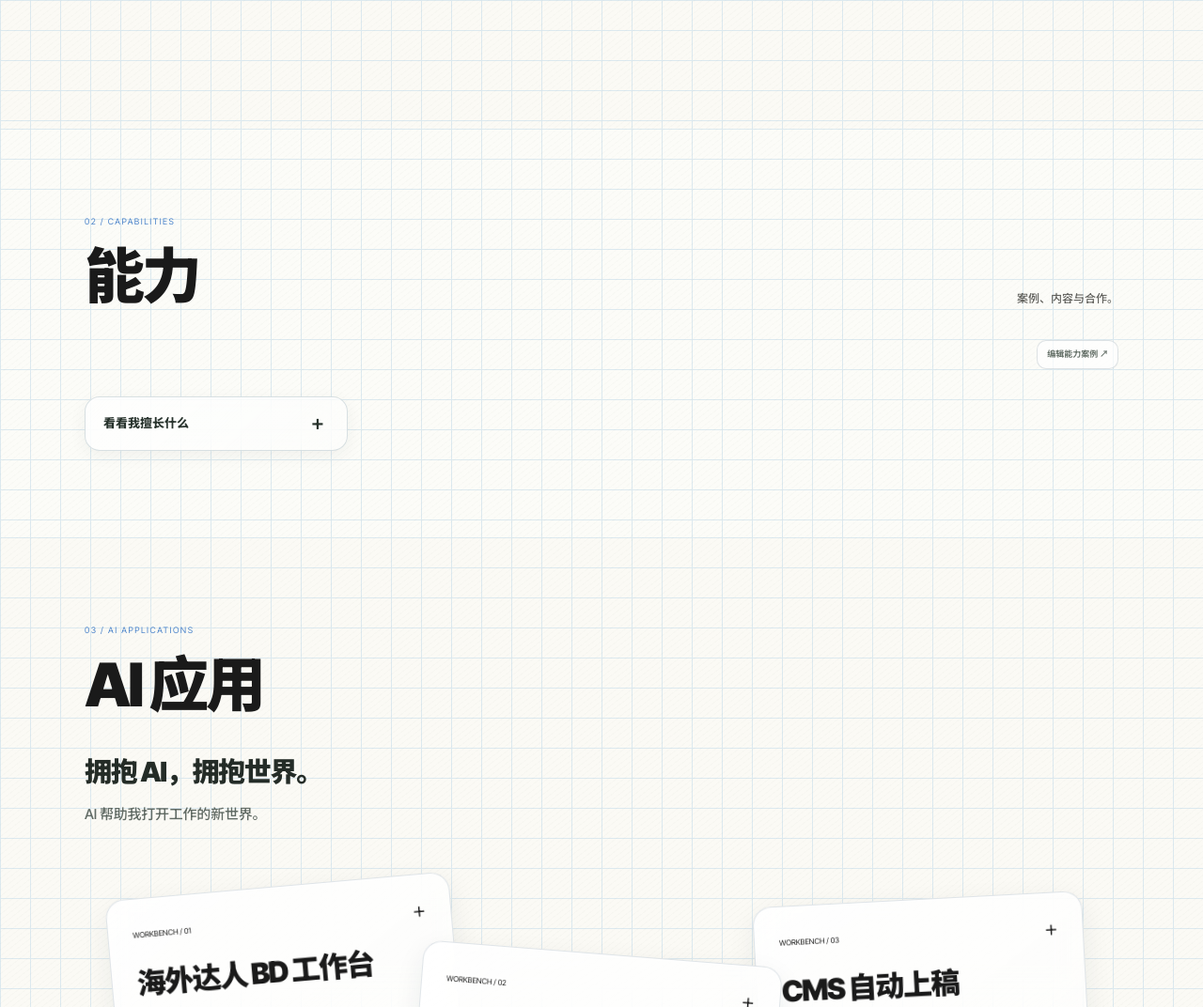
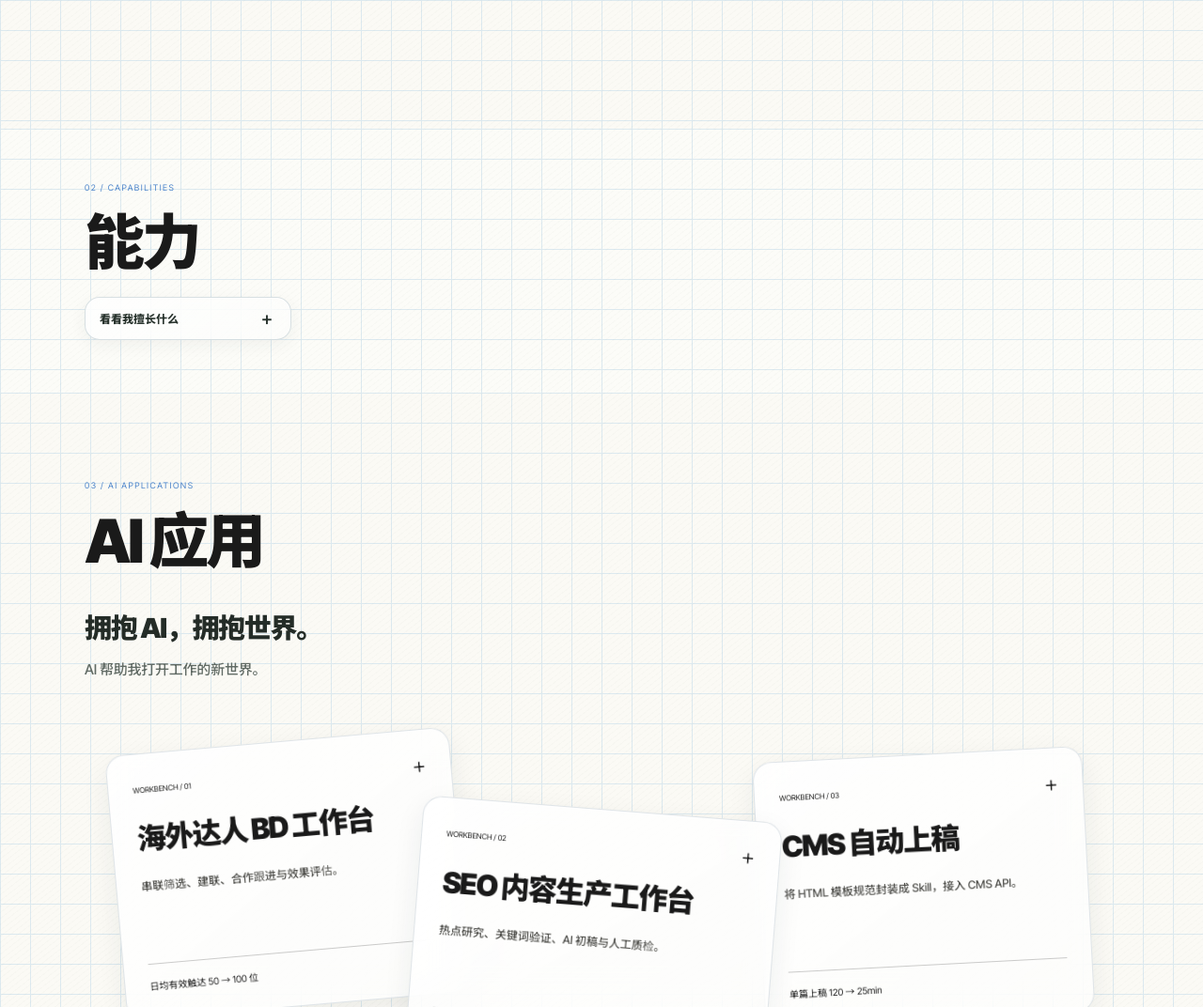
Before and after one commit to yewei448-dotcom/elva-portfolio, a plain HTML site: page dist/index.html in a window 1280 px wide. Shown: the part 1728-2800 px from the top of the page at 94% size. Drawn offline with Linux system fonts and the light colour scheme.

Commit message:
Update Site source

```diff
--- a/dist/draft.js
+++ b/dist/draft.js
@@ -134,7 +134,7 @@
     }
     const chapterNumber=page.id==='home'?0:visiblePages.filter(p=>p.id!=='home').indexOf(page)+1;
     intro.append(el('span','page-eyebrow',`${String(chapterNumber).padStart(2,'0')} / ${page.name||page.id}`),introTitle);
-    if(page.id==='ai')intro.append(window.PortfolioUI.aiStatement(page.subtitle));else intro.append(el('p','page-subtitle',page.subtitle||''));
+    if(page.id==='ai')intro.append(window.PortfolioUI.aiStatement(page.subtitle));else if(!['experience','capability'].includes(page.id))intro.append(el('p','page-subtitle',page.subtitle||''));
     if(portraitImage){
       hero.classList.add('home-intro');hero.append(intro);
       const hanging=el('figure','home-hanging-photo');
--- a/dist/index.html
+++ b/dist/index.html
@@ -10,9 +10,8 @@
   <header class="site-header"><a class="logo" href="#top" aria-label="Elva 首页">Elva<span>✳</span></a><nav class="desktop-nav" aria-label="主导航"><a href="#experience">经历</a><a href="#capability">能力</a><a href="#ai">AI 应用</a><a href="#contact">联系</a></nav><button class="language-toggle" type="button" aria-label="切换为英文">EN</button><button class="menu-toggle" aria-label="打开菜单" aria-controls="mobile-menu" aria-expanded="false"><span>＋</span> MENU</button></header>
   <nav id="mobile-menu" class="mobile-menu" aria-label="展开导航" hidden><a href="#experience">经历</a><a href="#capability">能力</a><a href="#ai">AI 应用</a><a href="#contact">联系</a></nav>
   <div class="hero-status"><img src="assets/elva-ai-avatar.png" alt="齐刘海的 Elva AI 插画头像" width="32" height="32"><span class="status-light"></span><span>探索世界中</span></div>
-  <div class="hero-copy"><p class="micro">PERSONAL SPACE / SHENZHEN</p><h1><span class="hero-name">Elva,</span><span class="hero-motto">To Be or Not To Be</span></h1><p class="hero-intro">达人 · SEO · AI</p><a class="hero-button" href="#experience">往下逛逛 <span aria-hidden="true">↙</span></a></div>
+  <div class="hero-copy"><p class="micro">PERSONAL SPACE / SHENZHEN</p><h1><span class="hero-name">Elva,</span><span class="hero-motto">To Be or Not To Be</span></h1><p class="hero-intro">达人 · SEO · AI</p></div>
   <svg class="mobile-cord" viewBox="0 0 100 445" preserveAspectRatio="none" aria-hidden="true"><path d="M88 -10V340Q88 405 0 445"/></svg><div class="hanging-photo"><div class="lanyard" aria-hidden="true"></div><div class="badge-clip" aria-hidden="true"></div><div class="id-card" id="portrait-card"><div class="card-hole" aria-hidden="true"></div><img src="assets/elva-hanging-photo.jpg" alt="Elva 在户外的个人照片" width="1440" height="1080" fetchpriority="high"><div class="id-card-caption"><div><strong>叶薇</strong><span>ELVA</span></div></div><div class="id-bottom"><span>西南财经大学硕士</span><span>ENTP</span></div></div></div>
-  <div class="hero-foot"><span>达人 · SEO · AI</span><a href="#capability">EXPLORE MY WORK ↓</a></div>
   <div class="paper-edge" aria-hidden="true"></div>
 </section>
 <main id="portfolio-main"></main>
--- a/dist/portfolio-view.js
+++ b/dist/portfolio-view.js
@@ -362,7 +362,7 @@
     const footer = el('footer', 'contact-signature');
     const edit = link('editor.html?page=contact', textFor('编辑 ↗', 'Edit ↗'), 'contact-edit');
     if (options.onEdit) edit.addEventListener('click', event => { event.preventDefault(); options.onEdit(); });
-    footer.append(el('span', '', `${site.name || 'Elva'} / ${textFor('个人网站', 'Personal website')}`), edit, el('span', '', `© ${new Date().getFullYear()}`));
+    footer.append(el('span', '', '叶薇/Elva'), edit, el('span', '', `© ${new Date().getFullYear()}`));
     scene.append(bar, message, footer); return scene;
   }
   window.PortfolioUI = { companyCard, capability, workflow, portfolioSection, capabilityReveal, aiStatement, resourceLinks, educationSection, lifeSection, contacts, contactScene, safeUrl };
--- a/dist/portfolio.js
+++ b/dist/portfolio.js
@@ -33,15 +33,12 @@
     const title = el('div');
     title.append(el('span', 'portfolio-kicker', `${String(i + 1).padStart(2, '0')} / ${labels[i]}`), el('h2', '', page.title));
     heading.append(title);
-    if (page.subtitle && id !== 'ai') heading.append(el('p', '', page.subtitle));
     shell.append(heading);
     if (id === 'experience') {
       const grid = el('div', 'experience-grid');
       page.sections.flatMap(x => x.items || []).forEach((item, index) => grid.append(ui.companyCard(item, index)));
       shell.append(grid);
     } else if (id === 'capability') {
-      const tools = el('div', 'portfolio-tools');
-      const edit = el('a', 'section-edit-link', copy('编辑能力案例 ↗', 'Edit capability cases ↗')); edit.href = `editor.html?page=capability&lang=${language}`; tools.append(edit); shell.append(tools);
       const list = el('div', 'portfolio-gallery');
       page.sections.forEach((s, index) => list.append(ui.portfolioSection(s, index)));
       shell.append(ui.capabilityReveal(list));
@@ -77,8 +74,6 @@
   document.querySelector('.hero-status > span:last-child').textContent = home?.statusText ?? copy('探索世界中', 'Exploring the world');
   document.querySelector('.id-bottom > span:first-child').textContent = home?.portraitFooterLeft ?? copy('西南财经大学硕士', 'SWUFE · Master’s');
   document.querySelector('.id-bottom > span:last-child').textContent = home?.portraitFooterRight ?? 'ENTP';
-  document.querySelector('.hero-button').firstChild.textContent = copy('往下逛逛 ', 'Explore ');
-  document.querySelector('.hero-foot > span').textContent = home?.subtitle ?? draft.site.tagline ?? '';
   document.querySelector('.skip-link').textContent = copy('跳到主要内容', 'Skip to content');
   document.querySelector('.desktop-nav').setAttribute('aria-label', copy('主导航', 'Main navigation'));
   document.querySelector('.logo').setAttribute('aria-label', copy('Elva 首页', 'Elva home'));
--- a/dist/presentation-refresh.css
+++ b/dist/presentation-refresh.css
@@ -127,10 +127,12 @@ h1, h2, h3, h4, h5, h6,
 .hero > .site-header .desktop-nav { font-family: var(--sans); font-weight: 850; }
 
 /* The whole collection stays behind a single, keyboard-accessible invitation. */
+.portfolio-capability { padding: 56px 0; }
+.portfolio-capability .portfolio-heading { margin-bottom: 24px; }
 .capabilities-reveal {
   display: block;
   min-width: 0;
-  margin-top: 20px;
+  margin-top: 12px;
   border: 0;
   padding: 0;
 }
@@ -138,17 +140,17 @@ h1, h2, h3, h4, h5, h6,
   display: flex;
   align-items: center;
   justify-content: space-between;
-  gap: 32px;
+  gap: 24px;
   width: fit-content;
-  min-width: min(280px,100%);
+  min-width: min(220px,100%);
   max-width: 100%;
-  padding: 16px 19px;
+  padding: 12px 15px;
   color: #28332d;
   border: 1px solid rgba(181,195,201,.52);
   border-radius: 16px;
   background: linear-gradient(135deg,rgba(255,255,255,.79),rgba(255,255,255,.48));
   box-shadow: 0 5px 18px rgba(33,49,57,.055),inset 0 1px 0 rgba(255,255,255,.93);
-  font: 800 13px/1.6 var(--sans);
+  font: 800 12px/1.6 var(--sans);
   list-style: none;
   cursor: pointer;
   -webkit-tap-highlight-color: transparent;
@@ -169,12 +171,12 @@ h1, h2, h3, h4, h5, h6,
 }
 .capabilities-trigger > .reveal-indicator {
   display: inline-flex;
-  flex: 0 0 24px;
+  flex: 0 0 20px;
   align-items: center;
   justify-content: center;
-  width: 24px;
-  height: 24px;
-  font-size: 23px;
+  width: 20px;
+  height: 20px;
+  font-size: 20px;
   font-weight: 500;
   line-height: 1;
   transition: transform .22s;
@@ -306,8 +308,6 @@ h1, h2, h3, h4, h5, h6,
   .hero > .site-header .desktop-nav a { min-width: 0; min-height: 29px; padding: 5px 3px; font-size: 10px; }
   .hero .hero-status { top: 126px; }
   .hero .hero-copy { top: clamp(182px,22svh,204px); }
-  .capabilities-reveal > .capabilities-trigger { min-width: min(265px,100%); padding: 15px 17px; font-size: 12px; }
-  .capabilities-reveal[open] > .capabilities-content { margin-top: 27px; }
   .ai-statement { margin-bottom: 23px; }
   .ai-statement > strong { font-size: 24px; line-height: 1.35; }
   .ai-statement > p { font-size: 13px; line-height: 1.85; }
@@ -315,6 +315,7 @@ h1, h2, h3, h4, h5, h6,
   .ai-resource-links > .ai-resource-card { flex-basis: 100%; width: 100%; min-height: 74px; padding: 15px 17px; }
 }
 @media(max-width:560px) {
+  .portfolio-capability { padding-block: 44px; }
   .id-bottom, .home-photo-bottom { gap: 6px; margin-top: 8px; padding-top: 7px; font-size: 7px; letter-spacing: 0; }
   .id-bottom > span:first-child, .home-photo-bottom > span:first-child { max-width: 78%; }
   .id-bottom > span:last-child, .home-photo-bottom > span:last-child { font-size: 7px; }
```
